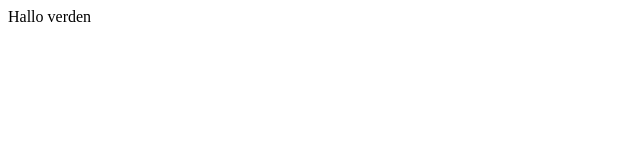
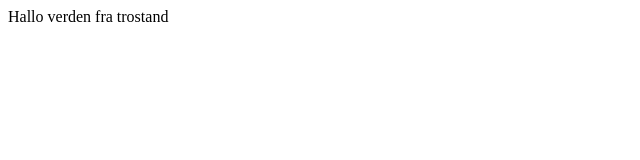
Before and after one commit to Ciber-Norge/git-workshop-2018, a plain HTML site: page index.html in a window 1280 px wide. Shown: the full height of the page, 0-640 px from the left. Drawn offline with Linux system fonts and the light colour scheme.

Commit message:
La til trostand

```diff
--- a/index.html
+++ b/index.html
@@ -4,7 +4,7 @@
 </head>
 <body>
     <div>
-        <p>Hallo verden</p>
+        <p>Hallo verden fra trostand</p>
     </div>
 </body>
 </html>
```
